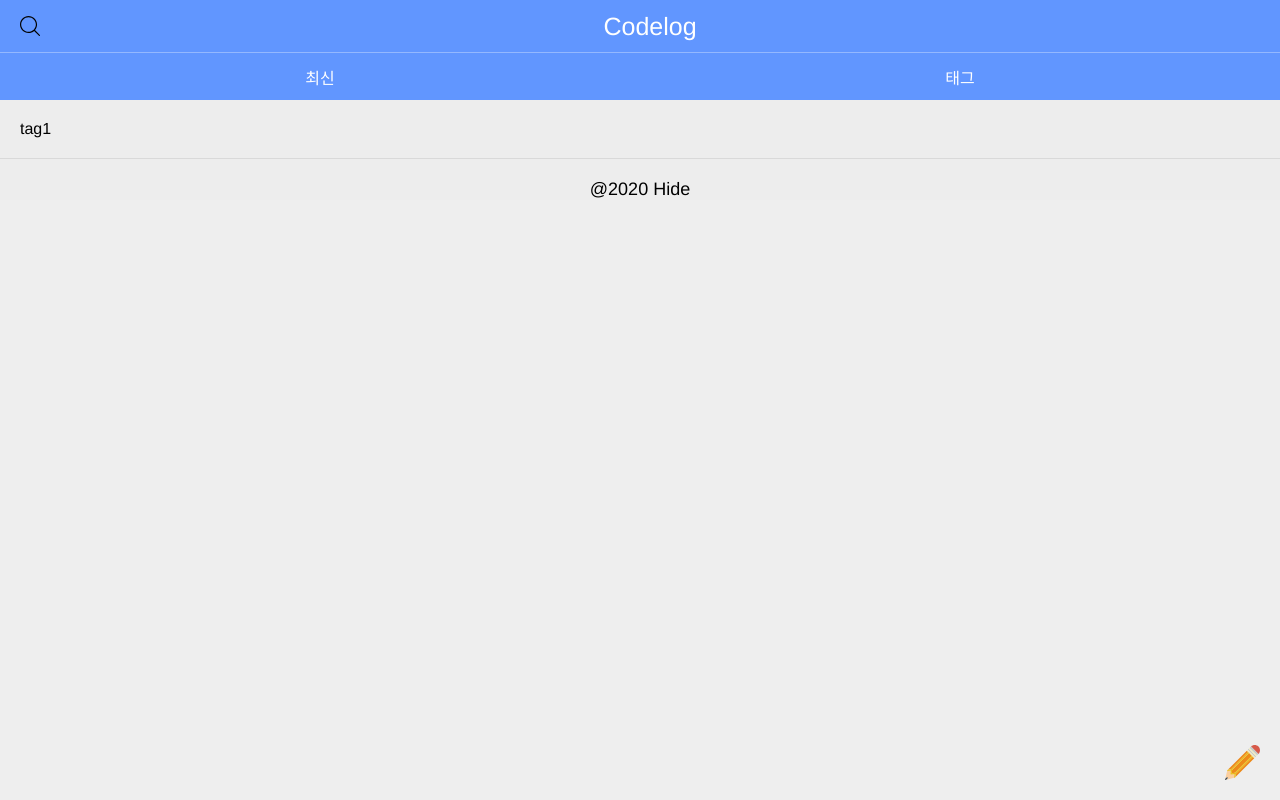
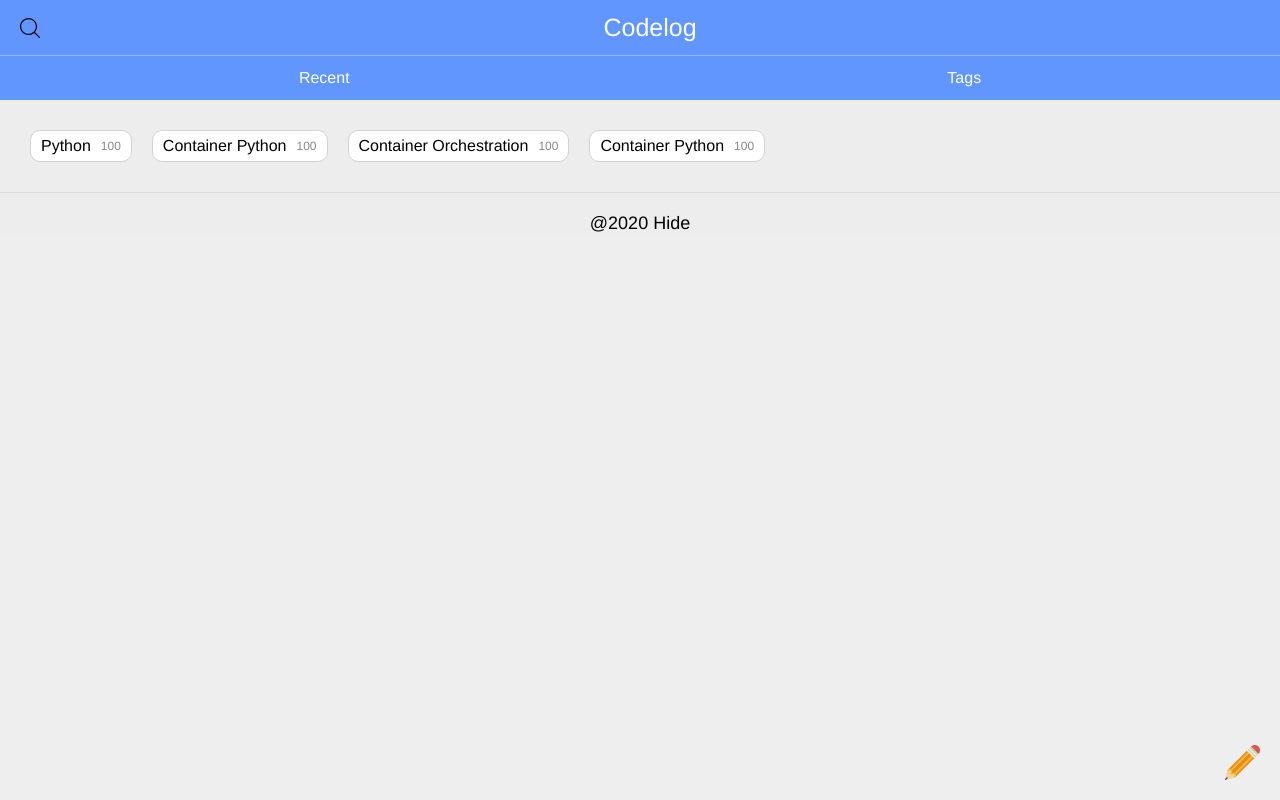
Before and after one commit to teamhide/codelog, a Vue app in the folder codelog_front/: page /#/tags in a window 1280 px wide. Built offline with nearby package versions, Linux system fonts and the light colour scheme.

Commit message:
Implement tags

```diff
--- a/codelog_front/public/index.html
+++ b/codelog_front/public/index.html
@@ -5,13 +5,9 @@
     <meta http-equiv="X-UA-Compatible" content="IE=edge">
     <meta name="viewport" content="width=device-width,initial-scale=1.0">
     <link rel="icon" href="<%= BASE_URL %>favicon.ico">
-    <title>codelog</title>
+    <title>Codelog</title>
   </head>
   <body>
-    <noscript>
-      <strong>We're sorry but codelog doesn't work properly without JavaScript enabled. Please enable it to continue.</strong>
-    </noscript>
     <div id="app"></div>
-    <!-- built files will be auto injected -->
   </body>
 </html>
--- a/codelog_front/src/components/Header.vue
+++ b/codelog_front/src/components/Header.vue
@@ -12,10 +12,10 @@
     </div>
     <div class="header-bottom">
       <div class="header-bottom-left">
-        <router-link to="/">최신</router-link>
+        <router-link to="/">Recent</router-link>
       </div>
       <div class="header-bottom-right">
-        <router-link to="/tags">태그</router-link>
+        <router-link to="/tags">Tags</router-link>
       </div>
     </div>
   </header>
--- a/codelog_front/src/components/Tag.vue
+++ b/codelog_front/src/components/Tag.vue
@@ -1,6 +1,37 @@
 <template>
-  <div class="tags">
-    tag1
+  <div class="tag-container">
+    <div class="tag">
+      <div class="tag-name">
+        Python
+      </div>
+      <div class="tag-count">
+        100
+      </div>
+    </div>
+    <div class="tag">
+      <div class="tag-name">
+        Container Python
+      </div>
+      <div class="tag-count">
+        100
+      </div>
+    </div>
+    <div class="tag">
+      <div class="tag-name">
+        Container Orchestration
+      </div>
+      <div class="tag-count">
+        100
+      </div>
+    </div>
+    <div class="tag">
+      <div class="tag-name">
+        Container Python
+      </div>
+      <div class="tag-count">
+        100
+      </div>
+    </div>
   </div>
 </template>
 
@@ -9,3 +40,35 @@
   name: 'Tag'
 }
 </script>
+
+<style scoped>
+.tag-container {
+  display: flex;
+  flex-wrap: wrap;
+}
+.tag {
+  display: grid;
+  justify-content: center;
+  align-items: center;
+  grid-template-columns: auto auto;
+  background-color: white;
+  border-radius: 10px;
+  height: 30px;
+  border: 1px solid lightgray;
+  padding-left: 10px;
+  padding-right: 10px;
+  margin: 10px;
+}
+.tag:hover {
+  border-color: #6196ff;
+  color: #6196ff;
+}
+.tag-name {
+  padding-right: 5px;
+}
+.tag-count {
+  padding-left: 5px;
+  font-size: 12px;
+  color: #878787;
+}
+</style>
```
Also changed, not shown: 1 other file (tests, documents, lock files or other folders).
